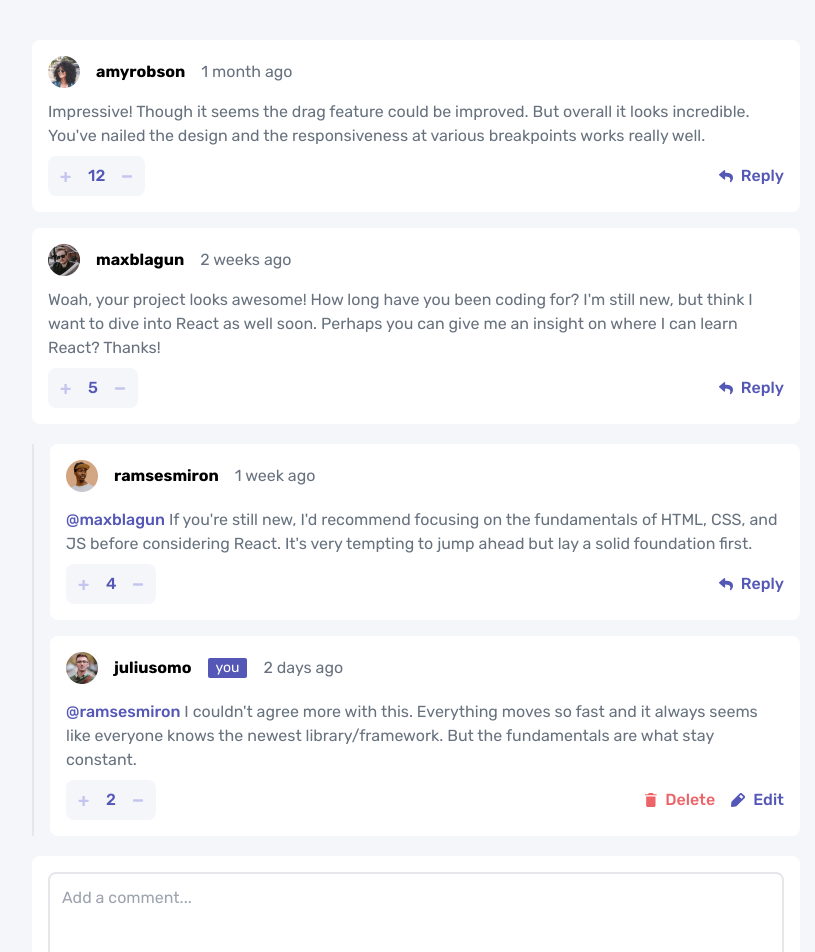
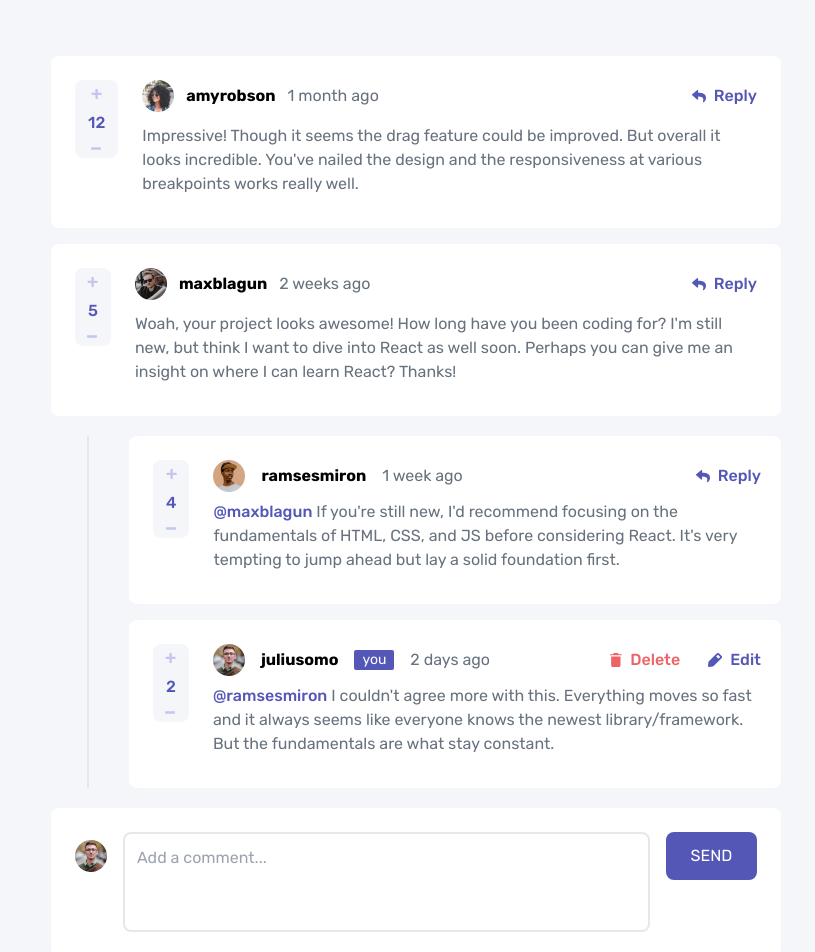
Before and after one commit to amirhazizi/interactive-comments-section, a React (Create React App) app: page / in a window 1280 px wide. Shown: the top 952 px of the page, without its empty margins (224-1039 px from the left). Built offline with nearby package versions, Linux system fonts and the light colour scheme.

Commit message:
big screen

```diff
--- a/src/App.js
+++ b/src/App.js
@@ -27,7 +27,7 @@ function App() {
       }`}
     >
       {showModal && <Modal />}
-      <div className=' grid gap-4 mx-auto py-10'>
+      <div className=' grid gap-4 mx-auto py-10 md:py-14'>
         {comments.map((comment) => {
           return <Comment key={comment.id} {...comment} />
         })}
@@ -35,8 +35,13 @@ function App() {
           onSubmit={(e) => {
             handleSubmit(e)
           }}
-          className='p-4 bg-cl_White rounded-lg space-y-4'
+          className='p-4 bg-cl_White rounded-lg space-y-4 md:flex md:space-y-0 md:space-x-4 md:p-6'
         >
+          <img
+            className='h-8 hidden md:block md:mt-2'
+            src={currentUserImg.png}
+            alt={currentUsername}
+          />
           <textarea
             className='rounded-lg p-3 border-2 w-full'
             cols='30'
@@ -45,9 +50,9 @@ function App() {
             placeholder='Add a comment...'
             onChange={(e) => setMessage(e.target.value)}
           ></textarea>
-          <div className='flex justify-between items-center'>
+          <div className='flex justify-between items-center md:hidden'>
             <img
-              className='h-8'
+              className=' h-8'
               src={currentUserImg.png}
               alt={currentUsername}
             />
@@ -58,6 +63,12 @@ function App() {
               send
             </button>
           </div>
+          <button
+            className='hidden md:block uppercase p-3 w-28 rounded-lg bg-cl_Moderateblue text-cl_White md:self-start'
+            type='submit'
+          >
+            send
+          </button>
         </form>
       </div>
     </main>
--- a/src/Comment.js
+++ b/src/Comment.js
@@ -45,8 +45,26 @@ const Comment = ({
 
   return (
     <div>
-      <div className='p-4 bg-white rounded-lg'>
-        <div className='flex items-center space-x-4'>
+      <div className='p-4 bg-white rounded-lg md:flex md:gap-x-6  md:p-6'>
+        <div className='hidden md:flex flex-col space-y-3 rounded-lg bg-cl_Verylightgray w-fit p-3 py-2 text-cl_Lightgrayishblue items-center self-start'>
+          <button
+            onClick={() => {
+              updateScore(score + 1, id)
+            }}
+          >
+            <PlusIcon />
+          </button>
+          <p className='font-medium text-cl_Moderateblue px-px'>{score}</p>
+          <button
+            onClick={() => {
+              updateScore(score - 1, id)
+            }}
+          >
+            <MinusIcon />
+          </button>
+        </div>
+        <div className='md:w-full'>
+          <div className='flex items-center gap-x-3 w-full md:relative '>
             <img className='h-8' src={image.png} alt={username} />
             <h1 className='font-bold'>{username}</h1>
             {username === currentUsername && (
@@ -55,6 +73,41 @@ const Comment = ({
               </p>
             )}
             <p className='text-cl_GrayishBlue'>{createdAt}</p>
+            {username === currentUsername ? (
+              <div className='hidden md:flex items-center gap-x-4 md:gap-x-7 md:absolute md:-right-1 md:top-1  '>
+                <button
+                  onClick={() => {
+                    setShowModal(true)
+                    setDeleteComment({ commentID: id, replyID: -1 })
+                  }}
+                  className='flex items-center gap-2 font-medium text-cl_SoftRed '
+                >
+                  <DeleteIcon />
+                  Delete
+                </button>
+                <button
+                  onClick={() => {
+                    setIsEdit(true)
+                    setEditCommentID(id)
+                    setUpdateComment({ commentID: id, replyID: -1 })
+                  }}
+                  className='flex items-center gap-2 font-medium text-cl_Moderateblue'
+                >
+                  <EditIcon />
+                  Edit
+                </button>
+              </div>
+            ) : (
+              <button
+                onClick={() => {
+                  setIsReply(true)
+                }}
+                className='hidden md:flex items-center font-medium text-cl_Moderateblue gap-2  ml-auto'
+              >
+                <ReplyIcon />
+                Reply
+              </button>
+            )}
           </div>
           {isEdit && editCommentID === id ? (
             <form onSubmit={(e) => handleEditSubmit(e)} className='mt-3'>
@@ -66,7 +119,7 @@ const Comment = ({
                 placeholder='Add a comment...'
                 onChange={(e) => setEditComment(e.target.value)}
               ></textarea>
-            <div className='flex justify-between'>
+              <div className='flex justify-between md:hidden'>
                 <div className='flex space-x-4 rounded-lg bg-cl_Verylightgray w-fit p-3 py-2 text-cl_Lightgrayishblue items-center'>
                   <button
                     onClick={() => {
@@ -87,7 +140,7 @@ const Comment = ({
                   </button>
                 </div>
                 <button
-                className='uppercase p-3 w-24 rounded-lg bg-cl_Moderateblue text-cl_White'
+                  className='uppercase p-3  w-28 rounded-lg bg-cl_Moderateblue text-cl_White'
                   type='submit'
                 >
                   update
@@ -97,7 +150,7 @@ const Comment = ({
           ) : (
             <div className='mt-3'>
               <p className='text-cl_GrayishBlue mb-2'>{content}</p>
-            <div className='flex justify-between'>
+              <div className='flex justify-between md:hidden'>
                 <div className='flex space-x-4 rounded-lg bg-cl_Verylightgray w-fit p-3 py-2 text-cl_Lightgrayishblue items-center'>
                   <button
                     onClick={() => {
@@ -118,7 +171,7 @@ const Comment = ({
                   </button>
                 </div>
                 {username === currentUsername ? (
-                <div className='flex items-center gap-4'>
+                  <div className='flex items-center gap-4 md:hidden'>
                     <button
                       onClick={() => {
                         setShowModal(true)
@@ -146,7 +199,7 @@ const Comment = ({
                     onClick={() => {
                       setIsReply(true)
                     }}
-                  className='flex items-center font-medium text-cl_Moderateblue gap-2'
+                    className='flex items-center font-medium text-cl_Moderateblue gap-2 md:hidden'
                   >
                     <ReplyIcon />
                     Reply
@@ -156,13 +209,19 @@ const Comment = ({
             </div>
           )}
         </div>
+      </div>
       {isReply && (
         <form
           onSubmit={(e) => {
             handleSubmit(e)
           }}
-          className='p-4 mt-4 bg-cl_White rounded-lg space-y-4'
+          className='p-4 mt-2 bg-cl_White rounded-lg space-y-4 md:flex md:space-y-0 md:space-x-4  md:p-6'
         >
+          <img
+            className='h-8 hidden md:block  md:mt-2'
+            src={currentUserImg.png}
+            alt={currentUsername}
+          />
           <textarea
             className='rounded-lg p-3 border-2 w-full'
             cols='30'
@@ -177,23 +236,29 @@ const Comment = ({
               })
             }
           ></textarea>
-          <div className='flex justify-between items-center'>
+          <div className='flex justify-between items-center md:hidden'>
             <img
               className='h-8'
               src={currentUserImg.png}
               alt={currentUsername}
             />
             <button
-              className='uppercase p-3 w-24 rounded-lg bg-cl_Moderateblue text-cl_White'
+              className='uppercase p-3  w-28 rounded-lg bg-cl_Moderateblue text-cl_White'
               type='submit'
             >
               reply
             </button>
           </div>
+          <button
+            className='hidden md:block uppercase p-3  w-28 rounded-lg bg-cl_Moderateblue text-cl_White md:self-start'
+            type='submit'
+          >
+            reply
+          </button>
         </form>
       )}
       {replies.length > 0 && (
-        <div className='pl-4 mt-5 mb-1 space-y-4 border-l-2'>
+        <div className='pl-4 mt-5 mb-1 space-y-4 border-l-2 md:pl-10 md:ml-9'>
           {replies.map((reply) => {
             return <Reply key={reply.id} {...reply} commentID={id} />
           })}
--- a/src/Modal.js
+++ b/src/Modal.js
@@ -2,7 +2,7 @@ import { useGlobalContext } from "./GlobalContext"
 const Modal = () => {
   const { setShowModal, removeComment } = useGlobalContext()
   return (
-    <div className='fixed top-0 left-0 w-full min-h-screen bg-cl_GrayishBlue bg-opacity-70 grid place-items-center p-5'>
+    <div className='fixed top-0 left-0 w-full min-h-screen bg-cl_GrayishBlue bg-opacity-70 grid place-items-center p-5 z-10'>
       <div className='bg-white p-5 grid gap-y-3 rounded-md max-w-sm'>
         <h1 className='text-2xl font-medium'>Delete comment</h1>
         <p className='max-w-xs text-cl_GrayishBlue opacity-75 mt-2'>
--- a/src/Reply.js
+++ b/src/Reply.js
@@ -45,8 +45,26 @@ const Reply = ({
   }
   return (
     <div className='space-y-4'>
-      <div className='grid gap-y-4 bg-white p-4  rounded-lg'>
-        <div className='flex items-center space-x-4'>
+      <div className='p-4 bg-white rounded-lg md:flex md:gap-x-6  md:p-6'>
+        <div className='hidden md:flex flex-col space-y-3 rounded-lg bg-cl_Verylightgray p-3 py-2 text-cl_Lightgrayishblue items-center self-start w-fit'>
+          <button
+            onClick={() => {
+              updateScore(score + 1, id)
+            }}
+          >
+            <PlusIcon />
+          </button>
+          <p className='font-medium text-cl_Moderateblue px-px'>{score}</p>
+          <button
+            onClick={() => {
+              updateScore(score - 1, id)
+            }}
+          >
+            <MinusIcon />
+          </button>
+        </div>
+        <div className='md:space-y-2 md:w-full'>
+          <div className='flex items-center space-x-4  md:relative'>
             <img className='h-8' src={image.png} alt={username} />
             <h1 className='font-bold'>{username}</h1>
             {username === currentUsername && (
@@ -55,6 +73,41 @@ const Reply = ({
               </p>
             )}
             <p className='text-cl_GrayishBlue'>{createdAt}</p>
+            {username === currentUsername ? (
+              <div className='hidden md:flex items-center gap-x-4 md:absolute md:-right-1 md:top-1  md:gap-x-7'>
+                <button
+                  onClick={() => {
+                    setShowModal(true)
+                    setDeleteComment({ commentID: id, replyID: -1 })
+                  }}
+                  className='flex items-center gap-2 font-medium text-cl_SoftRed '
+                >
+                  <DeleteIcon />
+                  Delete
+                </button>
+                <button
+                  onClick={() => {
+                    setIsEdit(true)
+                    setEditReplyID(id)
+                    setUpdateComment({ commentID: id, replyID: -1 })
+                  }}
+                  className='flex items-center gap-2 font-medium text-cl_Moderateblue'
+                >
+                  <EditIcon />
+                  Edit
+                </button>
+              </div>
+            ) : (
+              <button
+                onClick={() => {
+                  setIsReply(true)
+                }}
+                className='hidden md:flex items-center font-medium text-cl_Moderateblue gap-2  md:absolute md:-right-1 md:top-1  '
+              >
+                <ReplyIcon />
+                Reply
+              </button>
+            )}
           </div>
           {isEdit && editReplyID === id ? (
             <form onSubmit={(e) => handleEditSubmit(e)} className='mt-3'>
@@ -73,7 +126,7 @@ const Reply = ({
                 }}
               ></textarea>
               <div className='flex justify-between'>
-              <div className='flex space-x-4 rounded-lg bg-cl_Verylightgray w-fit p-3 py-2 text-cl_Lightgrayishblue items-center'>
+                <div className='flex space-x-4 rounded-lg bg-cl_Verylightgray w-fit p-3 py-2 text-cl_Lightgrayishblue items-center md:hidden'>
                   <button
                     onClick={() => {
                       updateScore(score + 1, id)
@@ -93,7 +146,7 @@ const Reply = ({
                   </button>
                 </div>
                 <button
-                className='uppercase p-3 w-24 rounded-lg bg-cl_Moderateblue text-cl_White'
+                  className='uppercase p-3  w-28 rounded-lg bg-cl_Moderateblue text-cl_White md:ml-auto md:mt-2'
                   type='submit'
                 >
                   update
@@ -107,7 +160,7 @@ const Reply = ({
                 {` ${content}`}
               </p>
               <div className='flex justify-between'>
-              <div className='flex space-x-4 rounded-lg bg-cl_Verylightgray w-fit p-3 py-2 text-cl_Lightgrayishblue'>
+                <div className='flex space-x-4 rounded-lg bg-cl_Verylightgray w-fit p-3 py-2 text-cl_Lightgrayishblue md:hidden'>
                   <button
                     onClick={() => {
                       updateScore(score + 1, commentID, id)
@@ -127,7 +180,7 @@ const Reply = ({
                   </button>
                 </div>
                 {username === currentUsername ? (
-                <div className='flex items-center gap-4'>
+                  <div className='flex items-center gap-4 md:hidden'>
                     <button
                       onClick={() => {
                         setDeleteComment({ commentID, replyID: id })
@@ -155,7 +208,7 @@ const Reply = ({
                     onClick={() => {
                       setIsReply(true)
                     }}
-                  className='flex items-center font-medium text-cl_Moderateblue gap-2'
+                    className='flex items-center font-medium text-cl_Moderateblue gap-2 md:hidden'
                   >
                     <ReplyIcon />
                     Reply
@@ -165,13 +218,19 @@ const Reply = ({
             </div>
           )}
         </div>
+      </div>
       {isReply && (
         <form
           onSubmit={(e) => {
             handleSubmit(e)
           }}
-          className='p-4 bg-cl_White rounded-lg space-y-4'
+          className='p-4 mt-2 bg-cl_White rounded-lg space-y-4 md:flex md:space-y-0 md:space-x-4  md:p-6'
         >
+          <img
+            className='h-8 hidden md:block md:mt-2'
+            src={currentUserImg.png}
+            alt={currentUsername}
+          />
           <textarea
             className='rounded-lg p-3 border-2 w-full'
             cols='30'
@@ -186,19 +245,25 @@ const Reply = ({
               })
             }
           ></textarea>
-          <div className='flex justify-between items-center'>
+          <div className='flex justify-between items-center md:hidden'>
             <img
               className='h-8'
               src={currentUserImg.png}
               alt={currentUsername}
             />
             <button
-              className='uppercase p-3 w-24 rounded-lg bg-cl_Moderateblue text-cl_White'
+              className='uppercase p-3  w-28 rounded-lg bg-cl_Moderateblue text-cl_White'
               type='submit'
             >
               reply
             </button>
           </div>
+          <button
+            className='hidden md:block uppercase p-3  w-28 rounded-lg bg-cl_Moderateblue text-cl_White md:self-start'
+            type='submit'
+          >
+            reply
+          </button>
         </form>
       )}
     </div>
--- a/src/css/input.css
+++ b/src/css/input.css
@@ -33,7 +33,7 @@ textarea {
 
 /* actual css */
 main>div {
-    width: min(90vw, 768px);
+    width: min(90vw, 730px);
 }
 
 /* custom webscroll */
--- a/src/css/styles.css
+++ b/src/css/styles.css
@@ -571,6 +571,10 @@ video {
   top: 0px;
 }
 
+.z-10 {
+  z-index: 10;
+}
+
 .mx-auto {
   margin-left: auto;
   margin-right: auto;
@@ -580,28 +584,24 @@ video {
   margin-bottom: 0.25rem;
 }
 
+.mb-2 {
+  margin-bottom: 0.5rem;
+}
+
+.ml-auto {
+  margin-left: auto;
+}
+
 .mt-2 {
   margin-top: 0.5rem;
 }
 
-.mt-4 {
-  margin-top: 1rem;
+.mt-3 {
+  margin-top: 0.75rem;
 }
 
 .mt-5 {
   margin-top: 1.25rem;
-}
-
-.mb-2 {
-  margin-bottom: 0.5rem;
-}
-
-.mb-4 {
-  margin-bottom: 1rem;
-}
-
-.mt-3 {
-  margin-top: 0.75rem;
 }
 
 .flex {
@@ -610,6 +610,10 @@ video {
 
 .grid {
   display: grid;
+}
+
+.hidden {
+  display: none;
 }
 
 .h-8 {
@@ -638,6 +642,10 @@ video {
   width: 100%;
 }
 
+.w-28 {
+  width: 7rem;
+}
+
 .max-w-sm {
   max-width: 24rem;
 }
@@ -648,6 +656,10 @@ video {
 
 .grid-cols-2 {
   grid-template-columns: repeat(2, minmax(0, 1fr));
+}
+
+.flex-col {
+  flex-direction: column;
 }
 
 .place-items-center {
@@ -670,6 +682,11 @@ video {
   gap: 1rem;
 }
 
+.gap-x-3 {
+  -webkit-column-gap: 0.75rem;
+          column-gap: 0.75rem;
+}
+
 .gap-x-4 {
   -webkit-column-gap: 1rem;
           column-gap: 1rem;
@@ -677,14 +694,6 @@ video {
 
 .gap-y-3 {
   row-gap: 0.75rem;
-}
-
-.gap-y-4 {
-  row-gap: 1rem;
-}
-
-.gap-y-2 {
-  row-gap: 0.5rem;
 }
 
 .space-x-4 > :not([hidden]) ~ :not([hidden]) {
@@ -703,6 +712,10 @@ video {
   --tw-space-y-reverse: 0;
   margin-top: calc(1rem * calc(1 - var(--tw-space-y-reverse)));
   margin-bottom: calc(1rem * var(--tw-space-y-reverse));
+}
+
+.self-start {
+  align-self: flex-start;
 }
 
 .overflow-hidden {
@@ -808,14 +821,6 @@ video {
   padding-left: 1rem;
 }
 
-.pt-4 {
-  padding-top: 1rem;
-}
-
-.pt-20 {
-  padding-top: 5rem;
-}
-
 .text-2xl {
   font-size: 1.5rem;
   line-height: 2rem;
@@ -906,7 +911,7 @@ textarea {
 /* actual css */
 
 main>div {
-  width: min(90vw, 768px);
+  width: min(90vw, 730px);
 }
 
 /* custom webscroll */
@@ -919,3 +924,94 @@ main>div {
   background: var(--cl-Light-grayish-blue);
   border-radius: 50rem;
 }
+
+@media (min-width: 768px) {
+  .md\:absolute {
+    position: absolute;
+  }
+
+  .md\:relative {
+    position: relative;
+  }
+
+  .md\:-right-1 {
+    right: -0.25rem;
+  }
+
+  .md\:top-1 {
+    top: 0.25rem;
+  }
+
+  .md\:ml-9 {
+    margin-left: 2.25rem;
+  }
+
+  .md\:ml-auto {
+    margin-left: auto;
+  }
+
+  .md\:mt-2 {
+    margin-top: 0.5rem;
+  }
+
+  .md\:block {
+    display: block;
+  }
+
+  .md\:flex {
+    display: flex;
+  }
+
+  .md\:hidden {
+    display: none;
+  }
+
+  .md\:w-full {
+    width: 100%;
+  }
+
+  .md\:gap-x-6 {
+    -webkit-column-gap: 1.5rem;
+            column-gap: 1.5rem;
+  }
+
+  .md\:gap-x-7 {
+    -webkit-column-gap: 1.75rem;
+            column-gap: 1.75rem;
+  }
+
+  .md\:space-x-4 > :not([hidden]) ~ :not([hidden]) {
+    --tw-space-x-reverse: 0;
+    margin-right: calc(1rem * var(--tw-space-x-reverse));
+    margin-left: calc(1rem * calc(1 - var(--tw-space-x-reverse)));
+  }
+
+  .md\:space-y-0 > :not([hidden]) ~ :not([hidden]) {
+    --tw-space-y-reverse: 0;
+    margin-top: calc(0px * calc(1 - var(--tw-space-y-reverse)));
+    margin-bottom: calc(0px * var(--tw-space-y-reverse));
+  }
+
+  .md\:space-y-2 > :not([hidden]) ~ :not([hidden]) {
+    --tw-space-y-reverse: 0;
+    margin-top: calc(0.5rem * calc(1 - var(--tw-space-y-reverse)));
+    margin-bottom: calc(0.5rem * var(--tw-space-y-reverse));
+  }
+
+  .md\:self-start {
+    align-self: flex-start;
+  }
+
+  .md\:p-6 {
+    padding: 1.5rem;
+  }
+
+  .md\:py-14 {
+    padding-top: 3.5rem;
+    padding-bottom: 3.5rem;
+  }
+
+  .md\:pl-10 {
+    padding-left: 2.5rem;
+  }
+}
```
Lines whose indentation alone changed are shown as unchanged.
